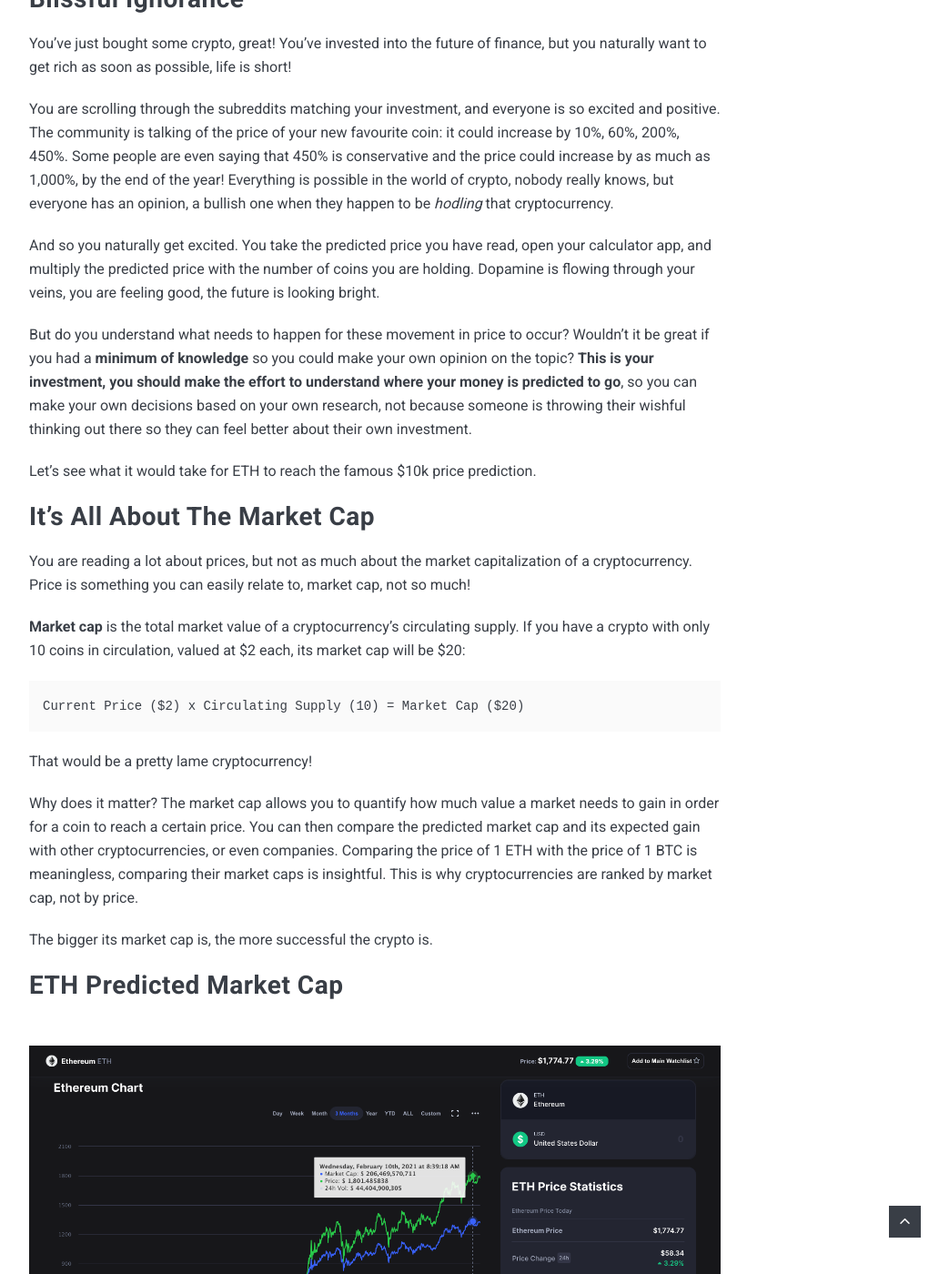
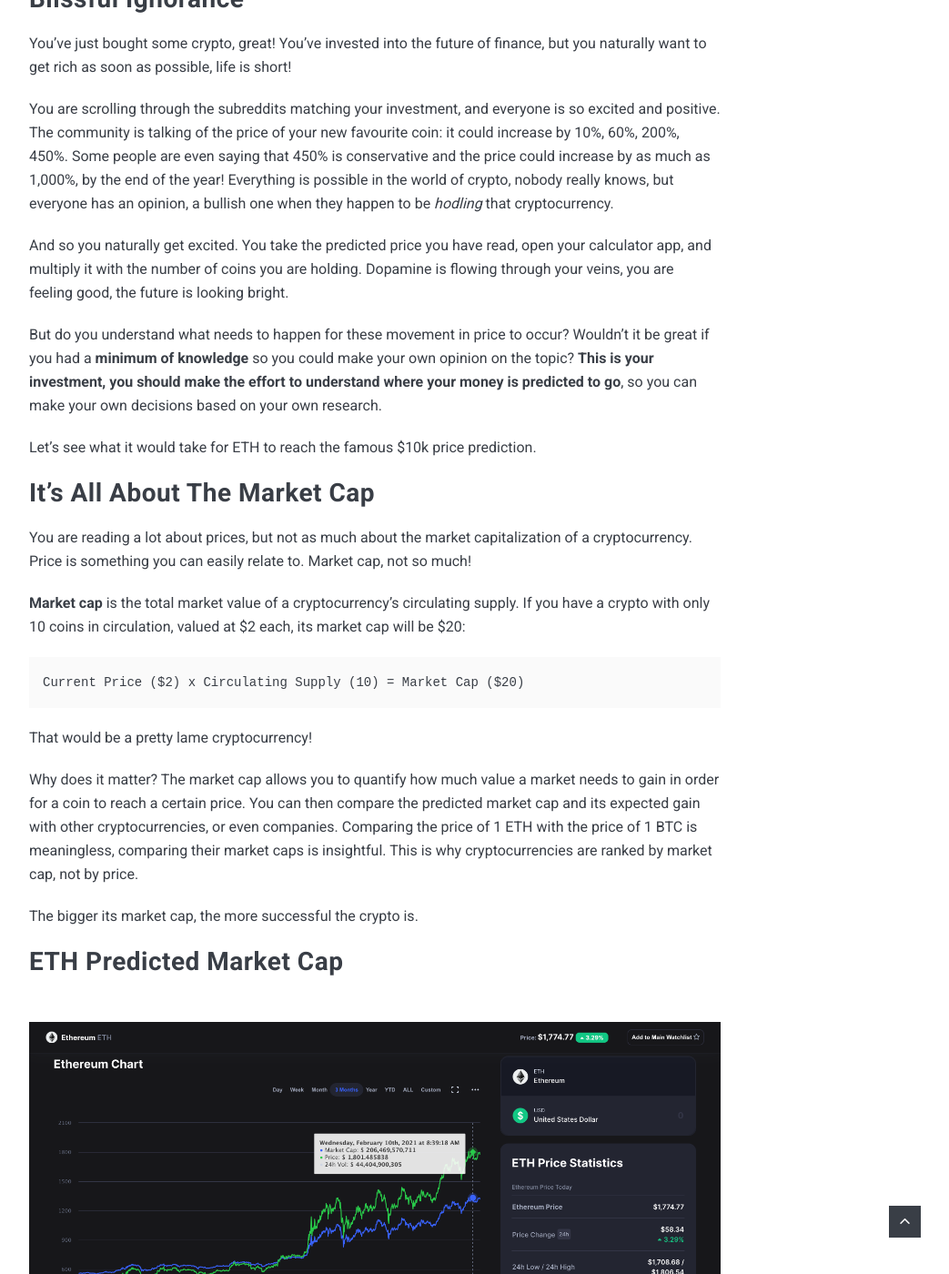
Before and after one commit to crypthow/crypthow.github.io, a Jekyll site: the page built from _posts/2021-02-11-a-beginners-guide-to-understanding-price-prediction.md, in a window 1280 px wide and 1400 px high, scrolled down 1489 px. Shown: the whole window at 91% size, without its empty margins (228-1271 px from the left). Built offline with Jekyll 4.4.1, drawn with Linux system fonts in a browser that asks for light colours; nearby versions of some CDN libraries; some of the changed text lies outside the part shown.

Commit message:
Fix typos and improve article

```diff
--- a/_posts/2021-02-11-a-beginners-guide-to-understanding-price-prediction.md
+++ b/_posts/2021-02-11-a-beginners-guide-to-understanding-price-prediction.md
@@ -20,15 +20,15 @@ You've just bought some crypto, great! You've invested into the future of financ
 
 You are scrolling through the subreddits matching your investment, and everyone is so excited and positive. The community is talking of the price of your new favourite coin: it could increase by 10%, 60%, 200%, 450%. Some people are even saying that 450% is conservative and the price could increase by as much as 1,000%, by the end of the year! Everything is possible in the world of crypto, nobody really knows, but everyone has an opinion, a bullish one when they happen to be _hodling_ that cryptocurrency.
 
-And so you naturally get excited. You take the predicted price you have read, open your calculator app, and multiply the predicted price with the number of coins you are holding. Dopamine is flowing through your veins, you are feeling good, the future is looking bright.
+And so you naturally get excited. You take the predicted price you have read, open your calculator app, and multiply it with the number of coins you are holding. Dopamine is flowing through your veins, you are feeling good, the future is looking bright.
 
-But do you understand what needs to happen for these movement in price to occur? Wouldn't it be great if you had a **minimum of knowledge** so you could make your own opinion on the topic? **This is your investment, you should make the effort to understand where your money is predicted to go**, so you can make your own decisions based on your own research, not because someone is throwing their wishful thinking out there so they can feel better about their own investment.
+But do you understand what needs to happen for these movement in price to occur? Wouldn't it be great if you had a **minimum of knowledge** so you could make your own opinion on the topic? **This is your investment, you should make the effort to understand where your money is predicted to go**, so you can make your own decisions based on your own research.
 
 Let's see what it would take for ETH to reach the famous $10k price prediction.
 
 ## It's All About The Market Cap
 
-You are reading a lot about prices, but not as much about the market capitalization of a cryptocurrency. Price is something you can easily relate to, market cap, not so much!
+You are reading a lot about prices, but not as much about the market capitalization of a cryptocurrency. Price is something you can easily relate to. Market cap, not so much!
 
 **Market cap** is the total market value of a cryptocurrency's circulating supply. If you have a crypto with only 10 coins in circulation, valued at $2 each, its market cap will be $20:
 
@@ -40,7 +40,7 @@ That would be a pretty lame cryptocurrency!
 
 Why does it matter? The market cap allows you to quantify how much value a market needs to gain in order for a coin to reach a certain price. You can then compare the predicted market cap and its expected gain with other cryptocurrencies, or even companies. Comparing the price of 1 ETH with the price of 1 BTC is meaningless, comparing their market caps is insightful. This is why cryptocurrencies are ranked by market cap, not by price.
 
-The bigger its market cap is, the more successful the crypto is.
+The bigger its market cap, the more successful the crypto is.
 
 ## ETH Predicted Market Cap
 
@@ -113,9 +113,9 @@ That's right, in order to reach $10k, ETH's market cap needs to gain the entire
 
 It would also be the equivalent of gaining **the entire current market cap of Bitcoin**, plus some.
 
-Now we are starting get some idea of what such speculations mean. Not impossible, but it's quite something!
+Now we are starting get some idea of what such speculations mean. Not impossible, but it's quite something nonetheless!
 
-Looking at historical data, the gains BTC and ETH had combined in market cap since March 2020, would align with what ETH needs in order to reach a price of $10k.
+Looking at historical data, the combined gains BTC and ETH had in market cap since March 2020 would align with what ETH needs in order to reach a price of $10k.
 
 <canvas id="previous.gains" width="400" height="100"></canvas>
 <script type="text/javascript">
```
Also changed, not shown: other parts of _posts/2021-02-11-a-beginners-guide-to-understanding-price-prediction.md (+2 -2 lines).
